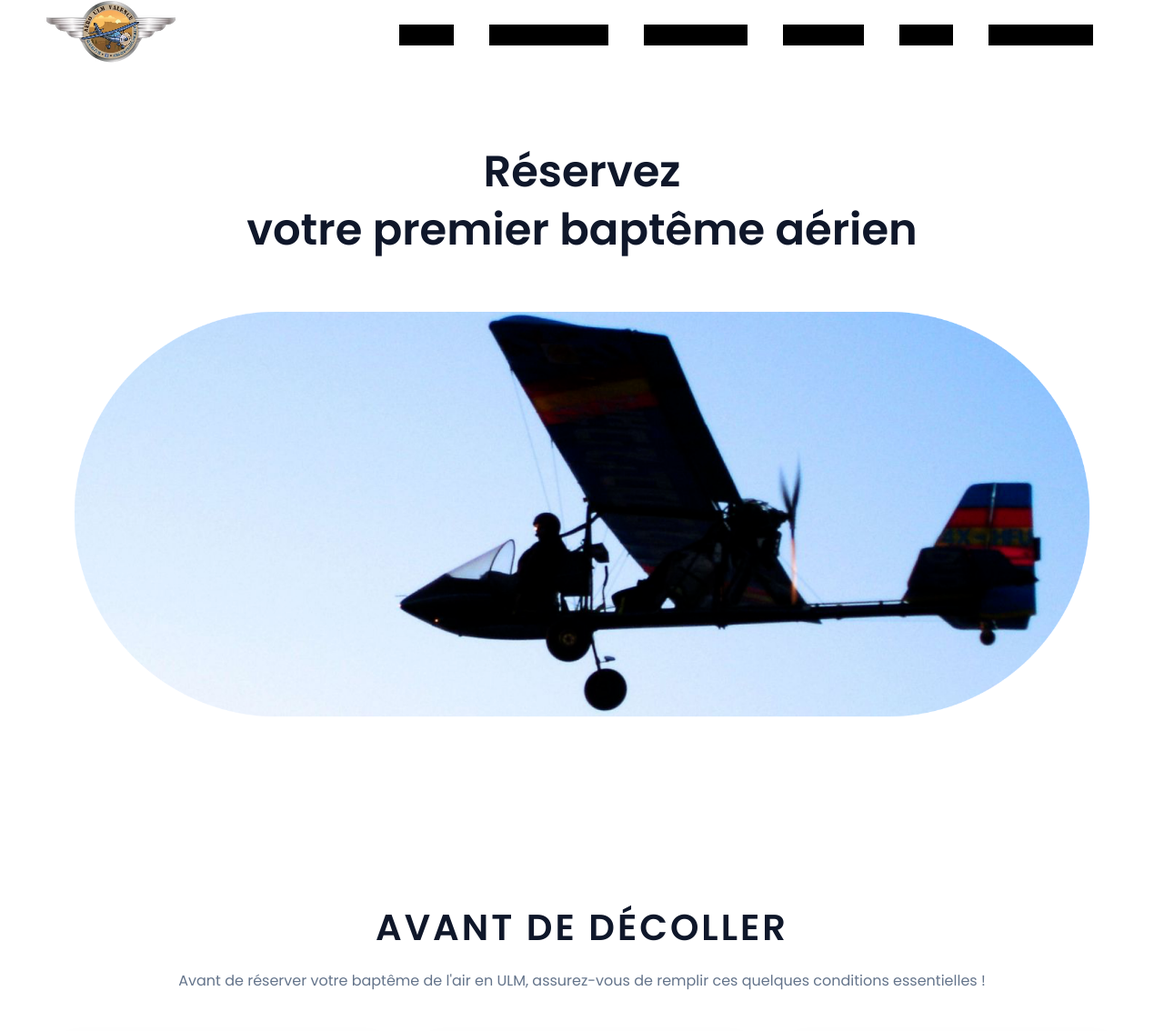
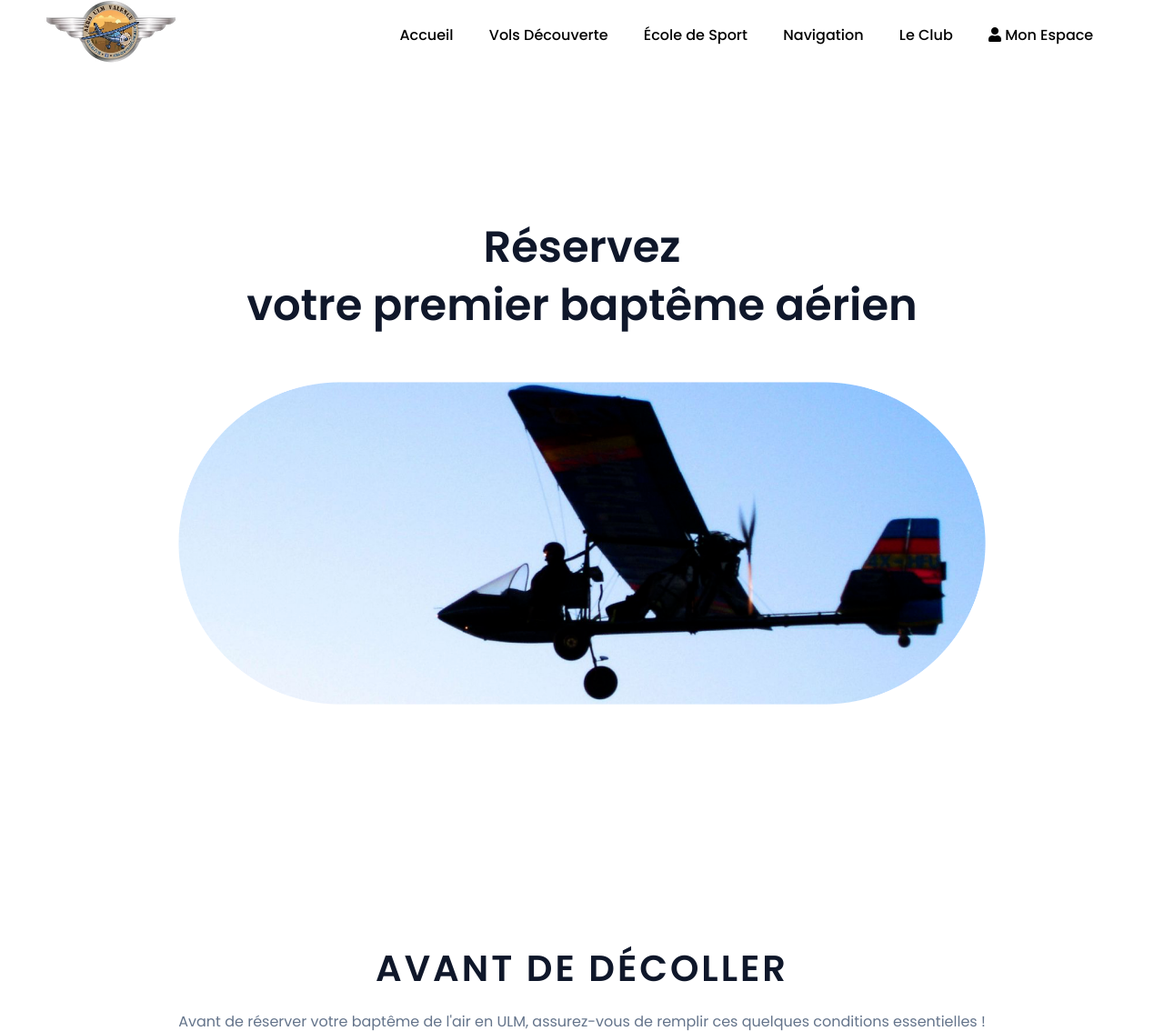
Before and after one commit to C0ulday/ULMASSO, a Django app: page /volsDecouverte in a window 1280 px wide. Shown: the top 1134 px of the page at 91% size. Run offline with Django 4.2, Linux system fonts and the light colour scheme; some libraries are stand-ins or nearby versions.

Commit message:
correction header et effet sur toutes les pages : position absolute

```diff
--- a/Internet/static/css/volsDecouverte.css
+++ b/Internet/static/css/volsDecouverte.css
@@ -19,13 +19,20 @@
 /* === Header : tous les textes et icônes en noir === */
 header,
 header * {
-  position: static  !important;
   color: #000 !important;
+}
+header {
+  position: absolute;
+  background-color: transparent; /* ou #000 */
 }
 
 
-header .navigation-items a {
-  background-color: #000 !important;
+header .navigation .navigation-items a {
+  color: black;
+}
+
+header .navigation .navigation-items a:before {
+  background-color: black;
 }
 
 
@@ -36,7 +43,7 @@ body {
 /* === SECTION HEADER === */
 .section-container.section-header {
   max-width: var(--max-width);
-  margin: auto;
+  margin: 10rem;
   padding: 5rem 1rem;
   text-align: center;
 }
```
Also changed, not shown: Internet/static/css/base.css (line endings or trailing spaces).
